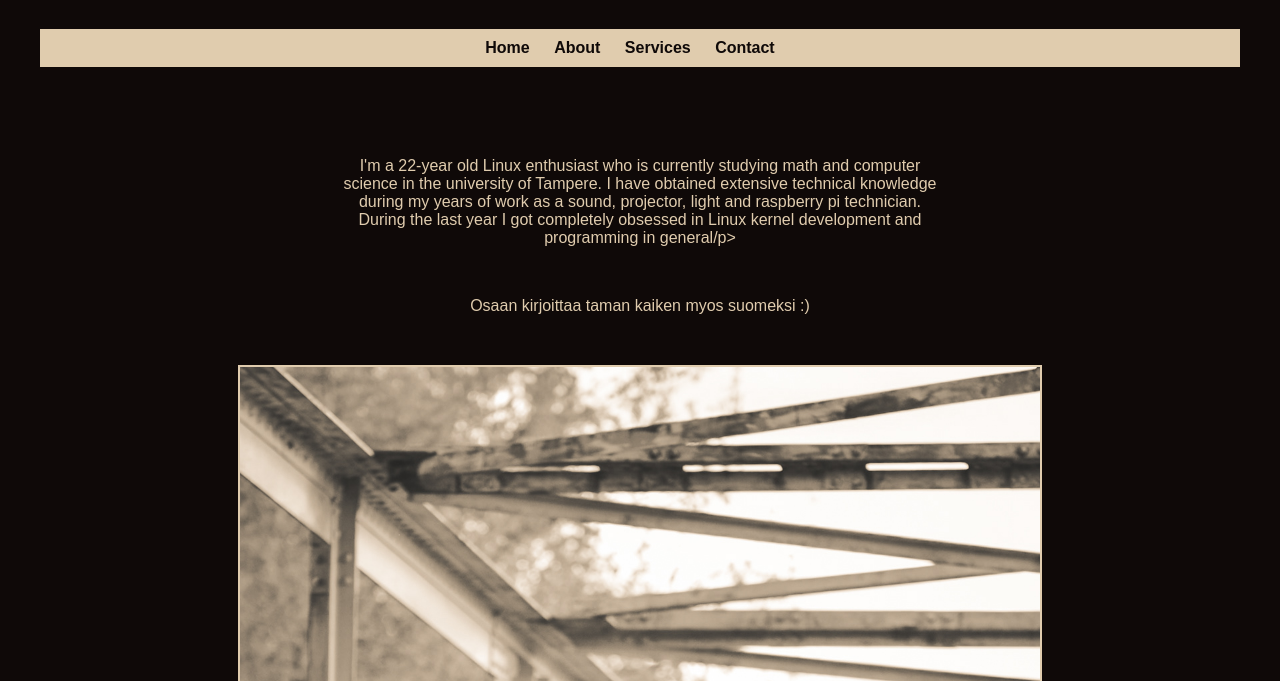
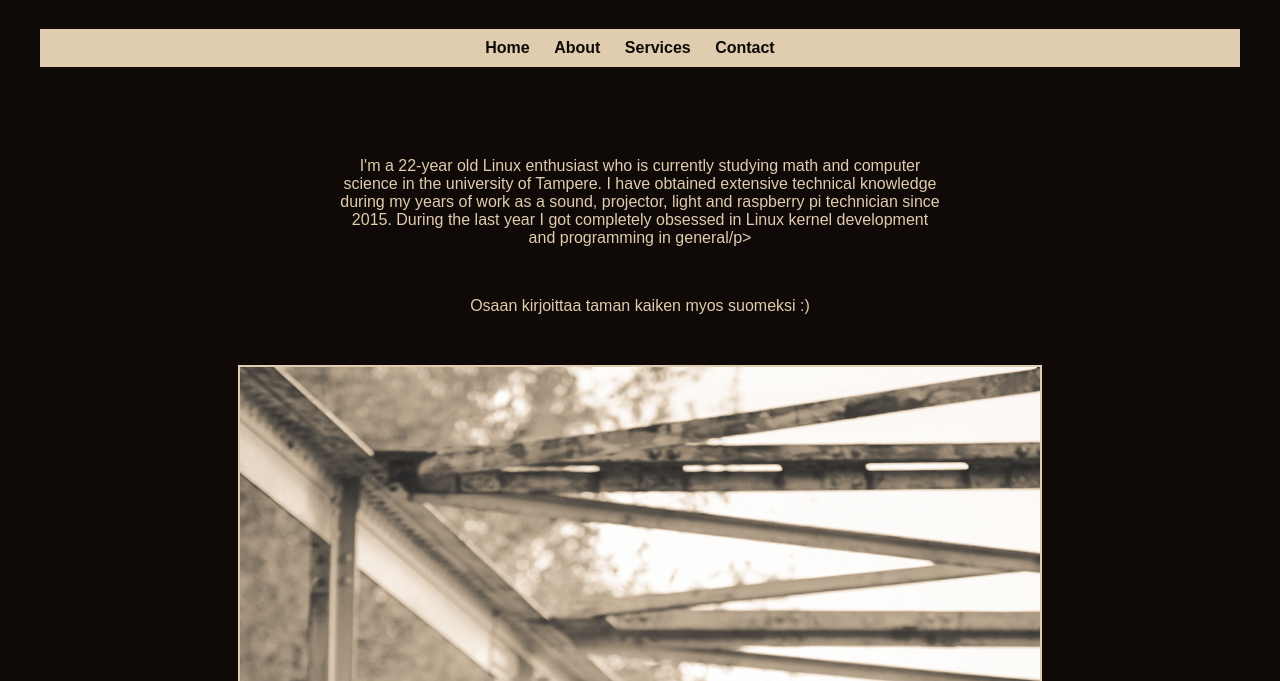
Before and after one commit to Jason-Goon/Steffevv, a plain HTML site: page about.html in a window 1280 px wide. Shown: the part 119-800 px from the top of the page. Drawn offline with Linux system fonts and the light colour scheme.

Commit message:
Update about.html

```diff
--- a/about.html
+++ b/about.html
@@ -75,7 +75,7 @@
 
     <section>
         <p>I'm a 22-year old Linux enthusiast who is currently studying math and computer science in the university of Tampere.
-I have obtained extensive technical knowledge during my years of work as a sound, projector, light and raspberry pi technician.
+I have obtained extensive technical knowledge during my years of work as a sound, projector, light and raspberry pi technician since 2015.
 During the last year I got completely obsessed in Linux kernel development and programming in general/p>
         <p>Osaan kirjoittaa taman kaiken myos suomeksi :)</p>
     <section>
```
